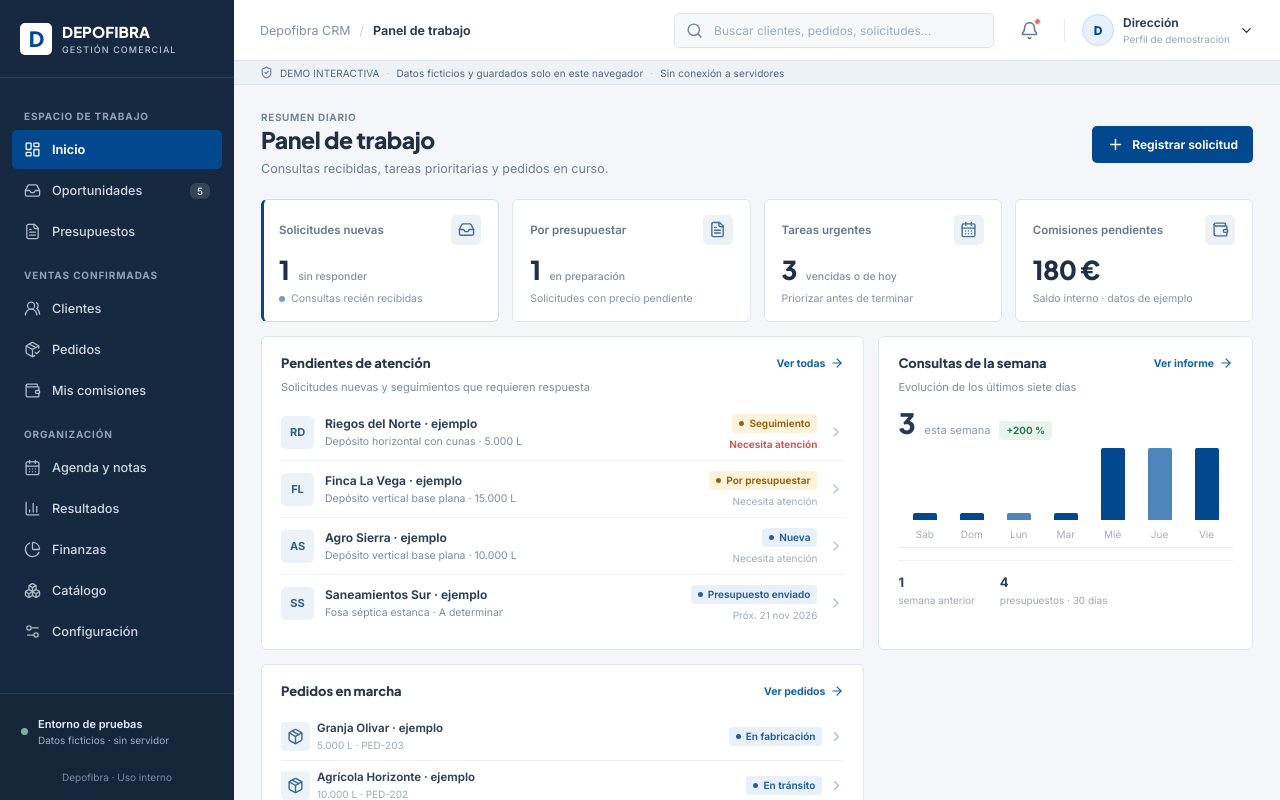
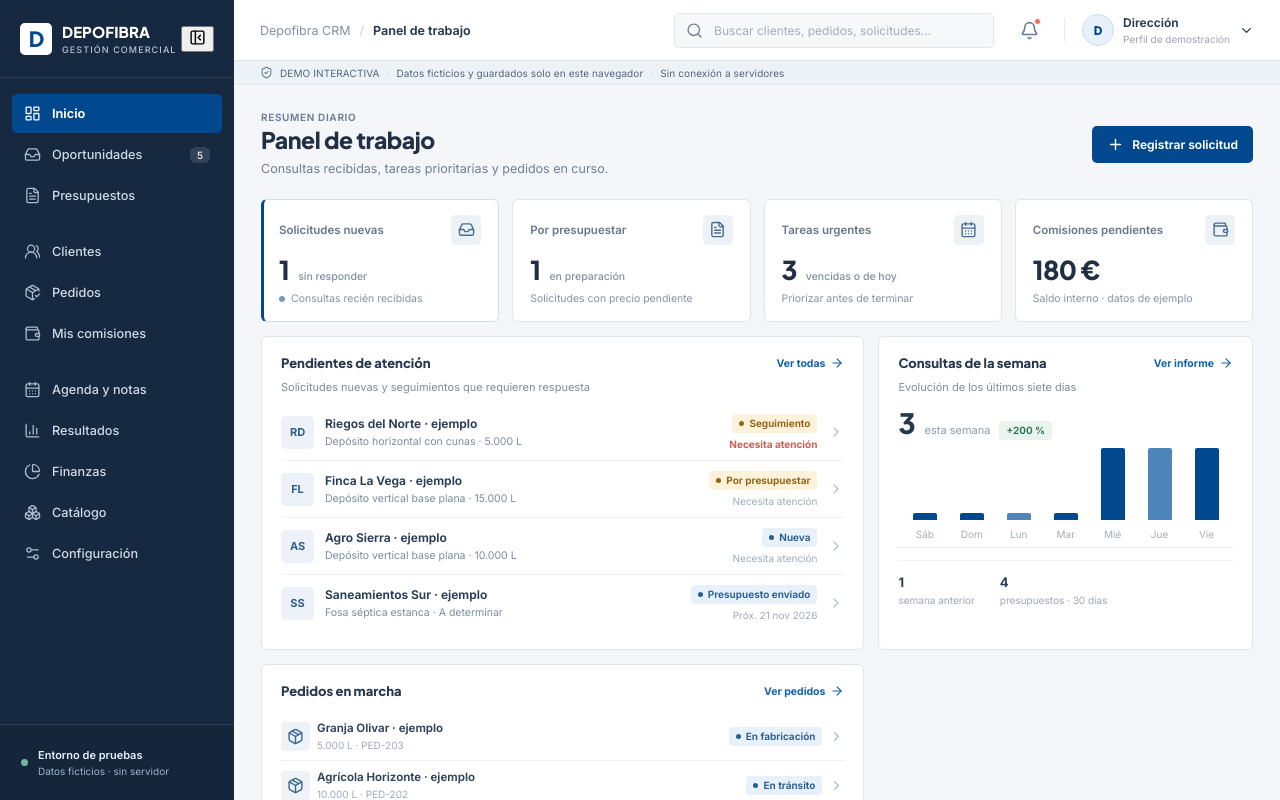
Before and after one commit to juanjogamero/depofibra-crm, a React (Vite) app: page / in a window 1280 px wide. Built offline with nearby package versions, Linux system fonts and the light colour scheme.

Commit message:
feat(sidebar): preserve every route and add accessible collapsible reference menu

```diff
--- a/src/App.tsx
+++ b/src/App.tsx
@@ -4,7 +4,7 @@ import {
   LayoutDashboard, Inbox, FileText, UsersRound, PackageCheck, Wallet,
   CalendarDays, BarChart3, ChartPie, Boxes, Settings2, Search, Bell,
   ChevronDown, Menu, X, ArrowRight, Plus, Factory, ShieldCheck,
-  Command, HelpCircle, CheckCheck, BellRing
+  Command, HelpCircle, CheckCheck, BellRing, PanelLeftClose, PanelLeftOpen
 } from 'lucide-react';
 import { useCrm } from './store';
 import { AppRoutes } from './views';
@@ -19,7 +19,7 @@ function Brand() {
     <div className="brand-text"><strong>DEPOFIBRA</strong><small>GESTIÓN COMERCIAL</small></div>
   </div>;
 }
-function Sidebar({ mobileOpen, onClose }: { mobileOpen: boolean; onClose: () => void }) {
+function Sidebar({ mobileOpen, onClose, collapsed, onToggle }: { mobileOpen: boolean; onClose: () => void; collapsed: boolean; onToggle: () => void }) {
   const { role, data } = useCrm();
   const pending = data.opportunities.filter(o => !['Aceptada','Perdida'].includes(o.status)).length;
   const groups: Group[] = role === 'fabrica'
@@ -45,12 +45,11 @@ function Sidebar({ mobileOpen, onClose }: { mobileOpen: boolean; onClose: () =>
     ];
   return <>
     {mobileOpen && <button className="nav-backdrop" aria-label="Cerrar navegación" onClick={onClose}/>}
-    <aside className={'sidebar '+(mobileOpen?'is-open':'')}>
-      <div className="sidebar-top"><Brand/><button className="sidebar-close" aria-label="Cerrar menú" onClick={onClose}><X size={19}/></button></div>
+    <aside className={'sidebar sidebar-reference '+(mobileOpen?'is-open ':'')+(collapsed?'is-collapsed':'')}>
+      <div className="sidebar-top"><Brand/><button type="button" className="sidebar-toggle" aria-label={collapsed?'Expandir menú lateral':'Contraer menú lateral'} title={collapsed?'Expandir menú':'Contraer menú'} onClick={onToggle}>{collapsed?<PanelLeftOpen size={17}/>:<PanelLeftClose size={17}/>}</button><button type="button" className="sidebar-close" aria-label="Cerrar menú" onClick={onClose}><X size={19}/></button></div>
       <div className="nav-scroll">
-        {groups.map(g=><div className="nav-group" key={g.caption}>
-          <div className="nav-caption">{g.caption}</div>
-          {g.links.map(n=><NavLink key={n.path} to={n.path} end={n.path==='/'} onClick={onClose} className={({isActive})=>'nav-link '+(isActive?'active':'')}>
+        {groups.map(g=><div className="nav-group" key={g.caption} role="group" aria-label={g.caption}>
+          {g.links.map(n=><NavLink key={n.path} to={n.path} end={n.path==='/'} onClick={onClose} title={n.label} aria-label={n.label} className={({isActive})=>'nav-link '+(isActive?'active':'')}>
             <n.icon size={18} strokeWidth={1.9}/><span>{n.label}</span>
             {n.badge !== undefined && n.badge>0 && <span className="nav-count">{n.badge}</span>}
           </NavLink>)}
@@ -58,7 +57,7 @@ function Sidebar({ mobileOpen, onClose }: { mobileOpen: boolean; onClose: () =>
       </div>
       <div className="sidebar-bottom">
         <div className="sidebar-note"><span className="status-light"/><div><strong>Entorno de pruebas</strong><small>Datos ficticios · sin servidor</small></div></div>
-        <div className="sidebar-copyright">Depofibra · Uso interno</div>
+
       </div>
     </aside>
   </>;
@@ -135,12 +134,13 @@ function BottomBar() {
 }
 export default function App() {
   const [open,setOpen]=useState(false);
+  const [collapsed,setCollapsed]=useState(false);
   const {role}=useCrm();
   const location=useLocation();
   useEffect(()=>{window.scrollTo({top:0,behavior:'instant'});document.querySelector('.app-main')?.scrollTo({top:0,behavior:'instant'});},[location.pathname]);
   useEffect(()=>{const listener=(e:KeyboardEvent)=>{if((e.metaKey||e.ctrlKey)&&e.key.toLowerCase()==='k'){e.preventDefault();document.querySelector<HTMLInputElement>('.global-search input')?.focus();}};window.addEventListener('keydown',listener);return()=>window.removeEventListener('keydown',listener)},[]);
   return <div className="app-root">
-    <Sidebar mobileOpen={open} onClose={()=>setOpen(false)}/>
+    <Sidebar mobileOpen={open} onClose={()=>setOpen(false)} collapsed={collapsed} onToggle={()=>setCollapsed(x=>!x)}/>
     <div className="app-body">
       <Header onMenu={()=>setOpen(true)}/>
       <div className="demo-ribbon"><ShieldCheck size={13}/> DEMO INTERACTIVA <span>·</span> Datos ficticios y guardados solo en este navegador <span>·</span> {role==='fabrica'?'Perfil Fábrica simulado':'Sin conexión a servidores'}</div>
```
